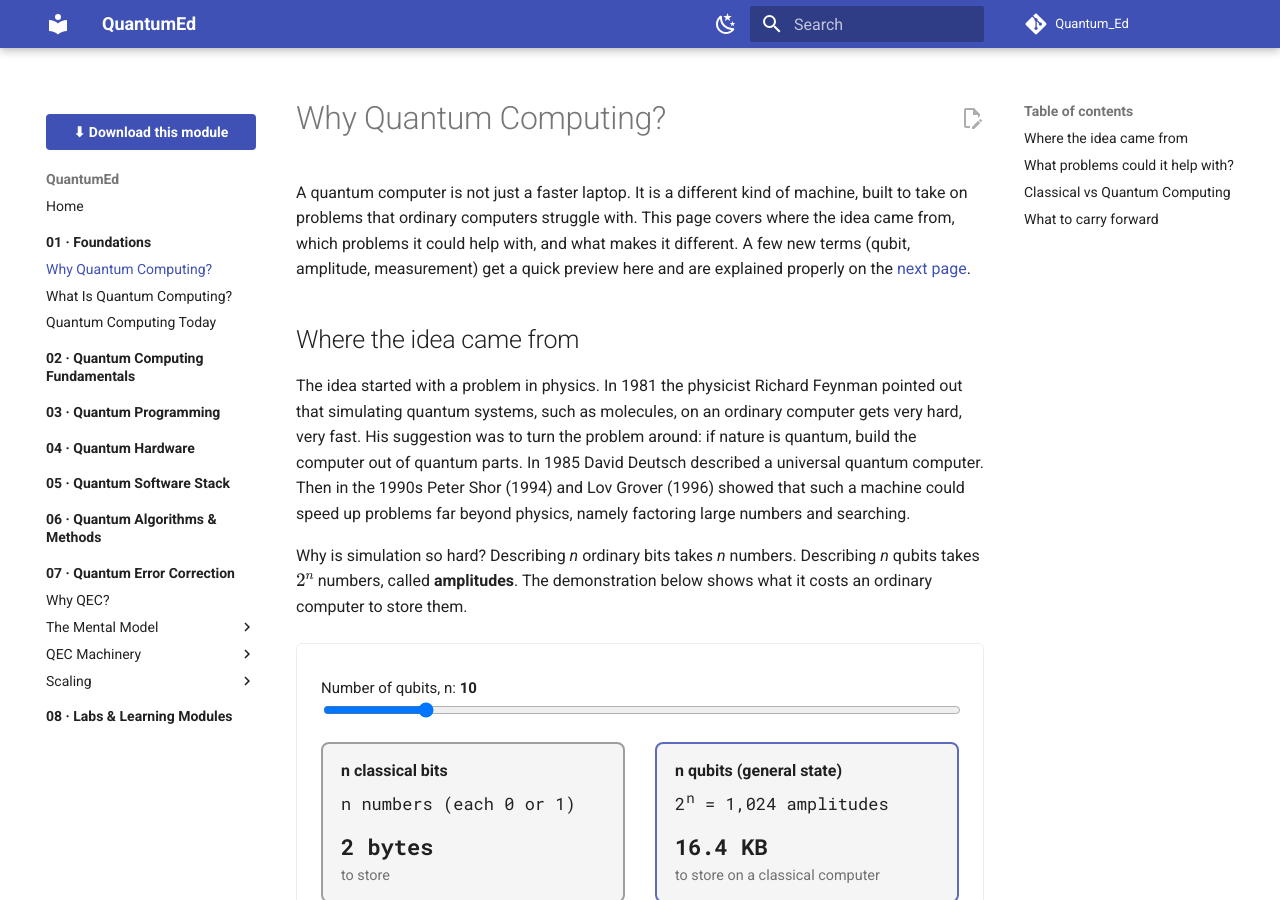
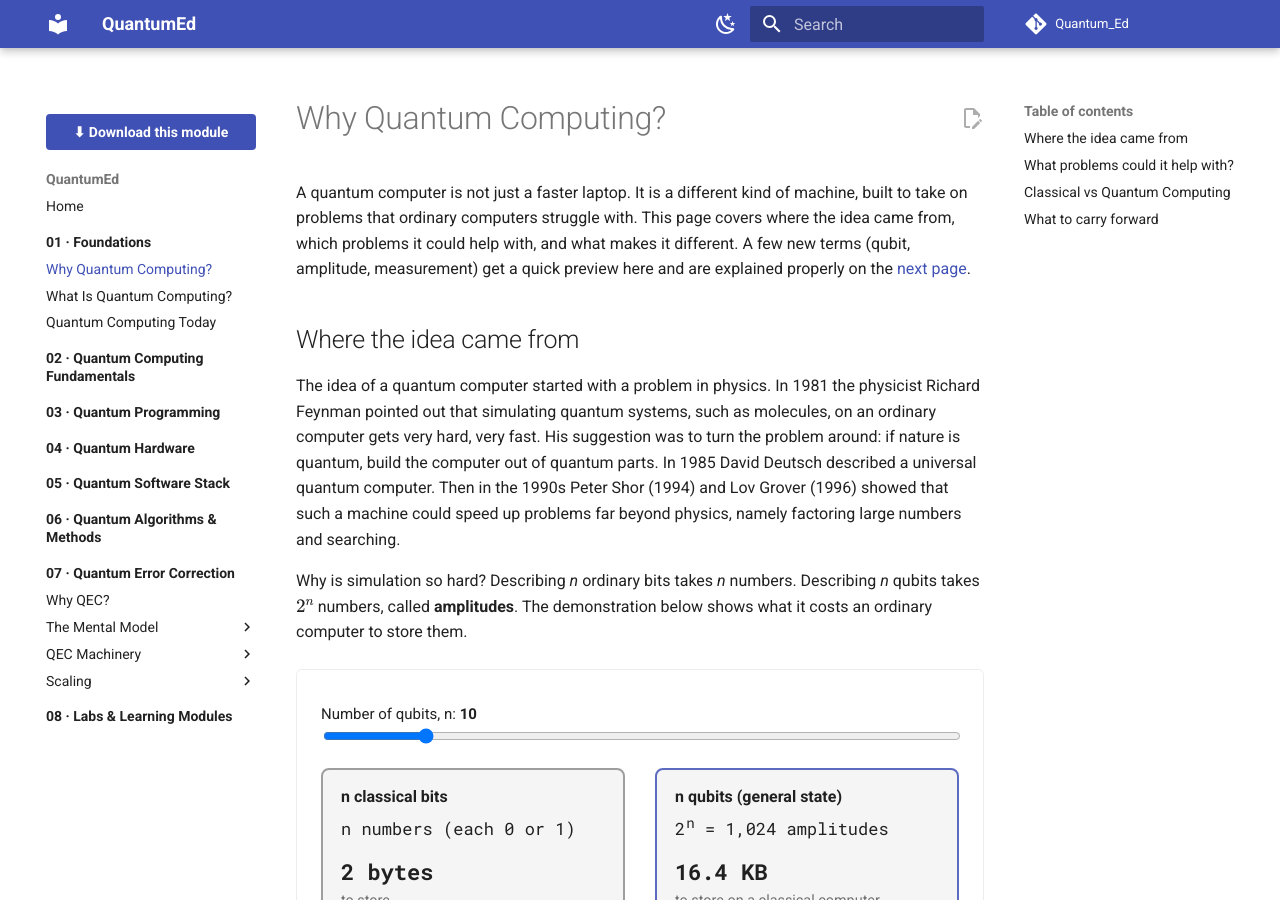
Before and after one commit to Center-for-Quantum-and-Nanotechnology/Quantum_Ed, an MkDocs documentation site: the page built from docs/01-foundations/why-quantum-computing.md, in a window 1280 px wide and 900 px high. Built offline with MkDocs 1.6.1 and Material for MkDocs 9.7.7, drawn with Linux system fonts in a browser that asks for light colours; comment, search, counter and statistics services are not loaded; some of the changed text lies outside the part shown.

```diff
--- a/docs/01-foundations/why-quantum-computing.md
+++ b/docs/01-foundations/why-quantum-computing.md
@@ -4,7 +4,7 @@ A quantum computer is not just a faster laptop. It is a different kind of machin
 
 ## Where the idea came from
 
-The idea started with a problem in physics. In 1981 the physicist Richard Feynman pointed out that simulating quantum systems, such as molecules, on an ordinary computer gets very hard, very fast. His suggestion was to turn the problem around: if nature is quantum, build the computer out of quantum parts. In 1985 David Deutsch described a universal quantum computer. Then in the 1990s Peter Shor (1994) and Lov Grover (1996) showed that such a machine could speed up problems far beyond physics, namely factoring large numbers and searching.
+The idea of a quantum computer started with a problem in physics. In 1981 the physicist Richard Feynman pointed out that simulating quantum systems, such as molecules, on an ordinary computer gets very hard, very fast. His suggestion was to turn the problem around: if nature is quantum, build the computer out of quantum parts. In 1985 David Deutsch described a universal quantum computer. Then in the 1990s Peter Shor (1994) and Lov Grover (1996) showed that such a machine could speed up problems far beyond physics, namely factoring large numbers and searching.
 
 Why is simulation so hard? Describing *n* ordinary bits takes *n* numbers. Describing *n* qubits takes \(2^n\) numbers, called **amplitudes**. The demonstration below shows what it costs an ordinary computer to store them.
 
```
Also changed, not shown: other parts of docs/01-foundations/why-quantum-computing.md (+1 -1 lines), docs/01-foundations/quantum-computing-today.md (+2 -2 lines).
